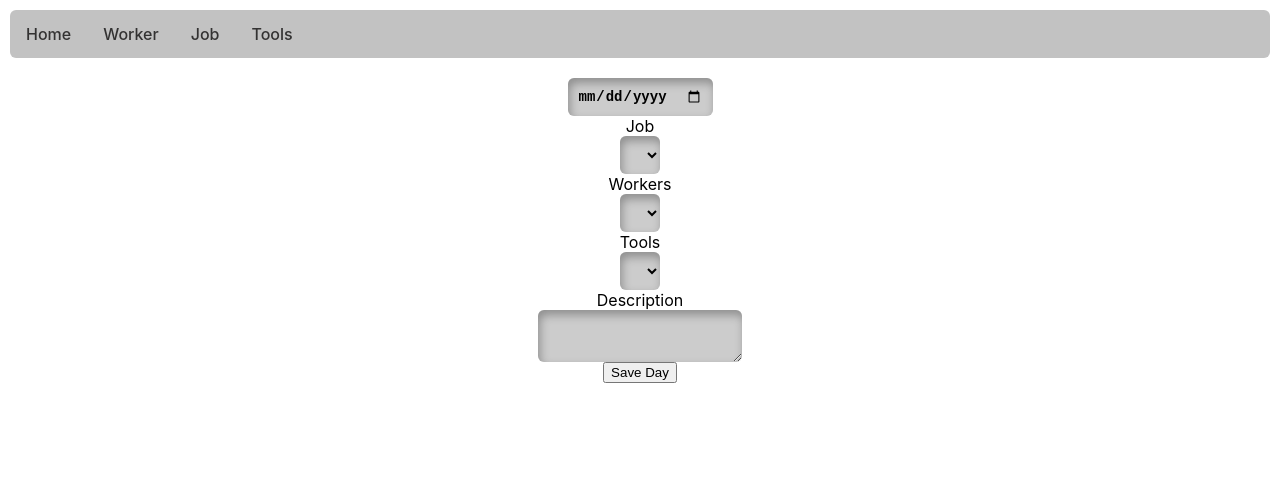
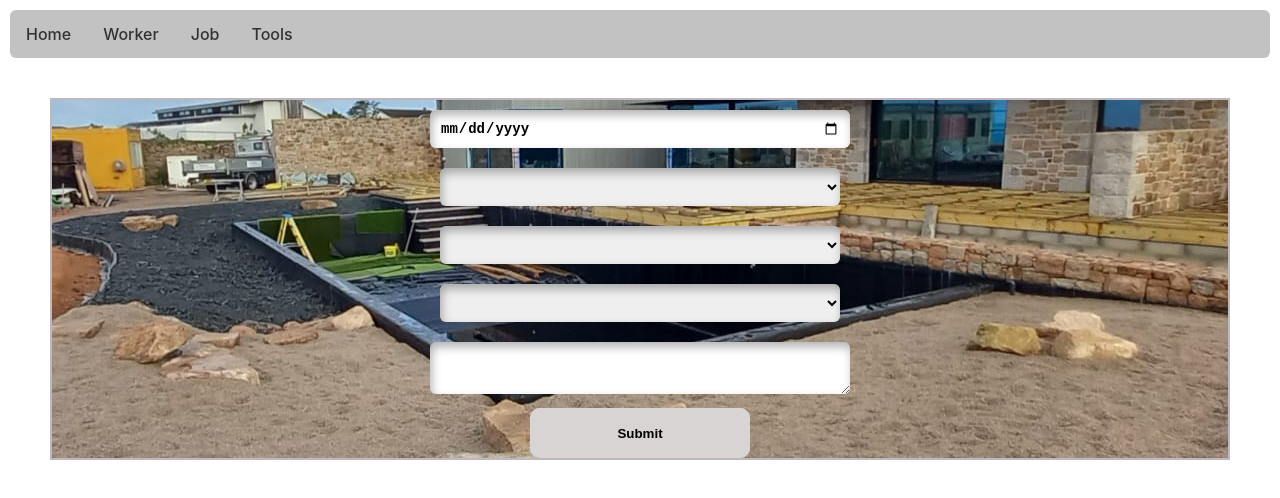
Before and after one commit to jcostadev23/timesheet, a React (Create React App) app: page / in a window 1280 px wide. Shown: the top 498 px of the page. Built offline with nearby package versions, Linux system fonts and the light colour scheme.

Commit message:
Button Css

```diff
--- /dev/null
+++ b/src/components/button.css
@@ -0,0 +1,61 @@
+
+.button {
+    width: 220px;
+    height: 50px;
+    border: none;
+    outline: none;
+    color: black;
+    background: #d9d4d4;
+    cursor: pointer;
+    position: relative;
+    font-weight: 600;
+    z-index: 0;
+    border-radius: 10px;
+}
+
+.button:before {
+    content: '';
+    background: linear-gradient(45deg, #ff0000, #ff7300, #fffb00, #48ff00, #00ffd5, #002bff, #7a00ff, #ff00c8, #ff0000);
+    position: absolute;
+    top: -2px;
+    left:-2px;
+    background-size: 400%;
+    z-index: -1;
+    filter: blur(5px);
+    width: calc(100% + 4px);
+    height: calc(100% + 4px);
+    animation: glowing 20s linear infinite;
+    opacity: 0;
+    transition: opacity .3s ease-in-out;
+    border-radius: 10px;
+}
+
+.button:active {
+    color: #d9d4d4
+}
+
+.button:active:after {
+    background: transparent;
+}
+
+.button:hover:before {
+    opacity: 1;
+}
+
+.button:after {
+    z-index: -1;
+    content: '';
+    position: absolute;
+    width: 100%;
+    height: 100%;
+    background: #d9d4d4;
+    left: 0;
+    top: 0;
+    border-radius: 10px;
+}
+
+@keyframes glowing {
+    0% { background-position: 0 0; }
+    50% { background-position: 400% 0; }
+    100% { background-position: 0 0; }
+}
--- /dev/null
+++ b/src/components/button.js
@@ -0,0 +1,13 @@
+import './button.css'
+
+export function Button(props){
+    const {label, type,className, onClick} = props
+
+    return (
+        <button className={className ? className : 'button'}
+            type={type}
+            onClick={onClick}>
+                {label}
+            </button>
+    )
+}
--- a/src/components/input.css
+++ b/src/components/input.css
@@ -1,17 +1,22 @@
 .input-card{
     display: flex;
     flex-direction: column;
+    align-items: center;
     justify-content: center;
-    align-items: center;
+    border: 2px solid rgb(190, 183, 190);
+    background: url('../logoCard.jpg') center no-repeat;
+    margin: 20px;
+
 }
 
 .input {
+    width: 400px;
+    margin: 10px;
     flex-grow: 1;
     border: none;
     outline: none;
     border-radius: 6px;
     padding: 10px;
-    background-color: #ccc;
     box-shadow: inset 2px 5px
     10px rgba(0,0,0,0.3);
     font-size: 14px;
--- a/src/components/input.jsx
+++ b/src/components/input.jsx
@@ -8,8 +8,8 @@ const Input = ({ label, type, value, options, onChange })=> {
     }
 
     return (
-        <div className='input-card'>
-            <label>{label}</label>
+        <div>
+            {/* <label>{label}</label> */}
             {type === 'select' ? (
                 <select className='input' value={value.name} onChange={handleChange}>
                     {options?.map((option)=>(
--- a/src/components/inputField.jsx
+++ b/src/components/inputField.jsx
@@ -2,7 +2,8 @@ import React, { useState } from 'react';
 import { Input } from './input';
 import './input.css';
 import dayjs from 'dayjs';
-import { createId } from '../helpers/helperFunction'
+import { Button } from './button';
+import { createId } from '../helpers/helperFunction';
 
 const InputField = ()=>{
     const [jobs, setJobs] = useState(JSON.parse(localStorage.getItem('jobs')) || []);
@@ -15,7 +16,13 @@ const InputField = ()=>{
     const [job, setJob] = useState('')
     const [tool, setTool] = useState('')
 
-    const dailyDiary = () =>{
+    const dailyDiary = (event) =>{
+        event.preventDefault()
+
+        if(!worker){
+            return
+        }
+
         const day ={
             date: `${date}`,
             jobs: job,
@@ -70,7 +77,10 @@ const InputField = ()=>{
                 onChange={setDescription}
                 />
 
-            <button onClick={dailyDiary}>Save Day</button>
+            <Button
+                type='Submit'
+                label='Submit'
+                onClick={dailyDiary}/>
         </form>
     )
 }
```
Also changed, not shown: src/logoCard.jpg (added).
